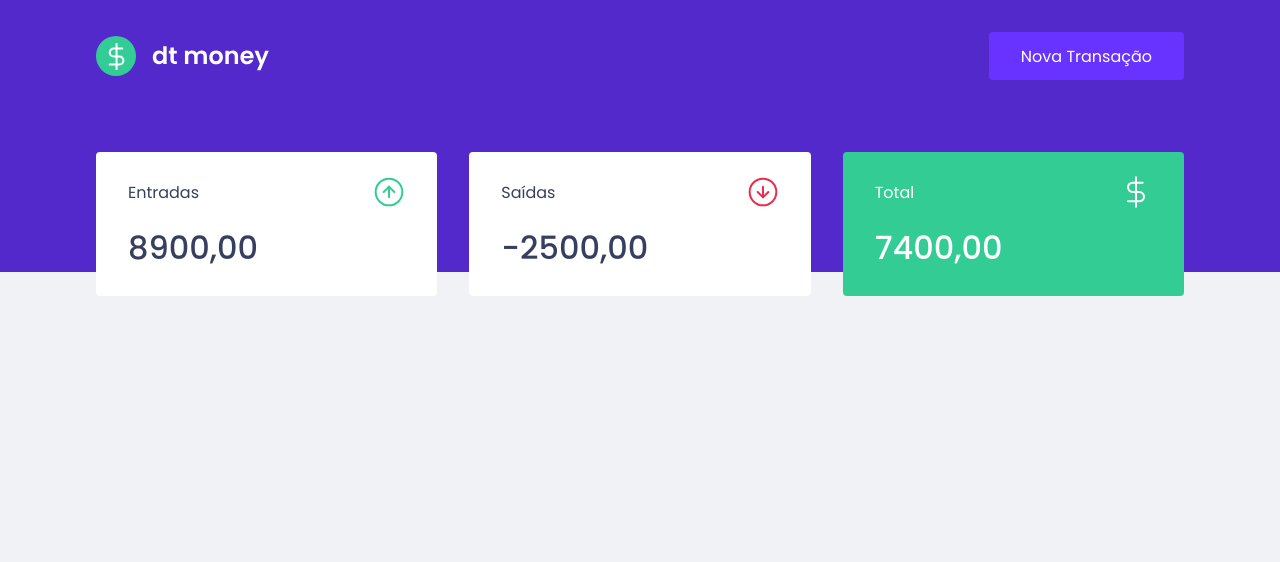
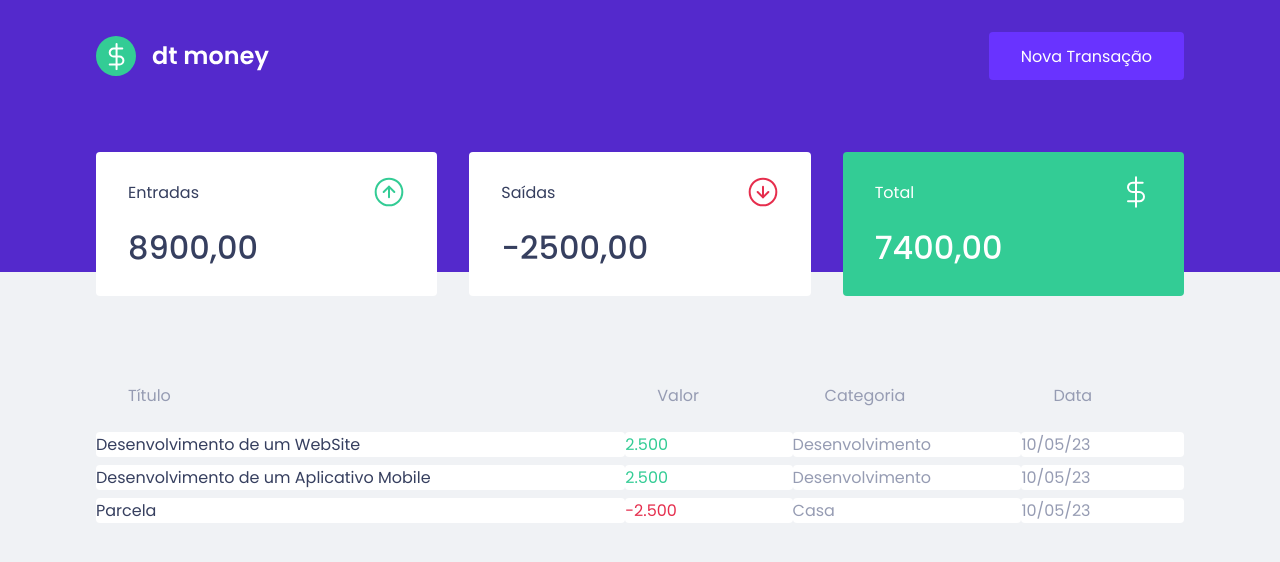
Before and after one commit to Davidflm/dm-money, a React (Create React App) app: page / in a window 1280 px wide. Shown: the top 562 px of the page. Built offline with nearby package versions, Linux system fonts and the light colour scheme.

Commit message:
TransactionsTable created and styled

```diff
--- a/src/components/Dashboard/index.tsx
+++ b/src/components/Dashboard/index.tsx
@@ -1,10 +1,12 @@
 import { Summary } from "../Summary";
+import { TransactionsTable } from "../TransactionsTable";
 import { Container } from "./style";
 
 export function Dashboard(){
   return (
     <Container>
       <Summary/>
+      <TransactionsTable/>
     </Container>
   )
 }
--- /dev/null
+++ b/src/components/TransactionsTable/index.tsx
@@ -0,0 +1,38 @@
+import { Container } from "./style";
+
+export function TransactionsTable() {
+  return (
+    <Container>
+      <table>
+        <thead>
+          <tr>
+            <th>Título</th>
+            <th>Valor</th>
+            <th>Categoria</th>
+            <th>Data</th>
+          </tr>
+        </thead>
+        <tbody>
+          <tr>
+            <td>Desenvolvimento de um WebSite</td>
+            <td className="deposit">2.500</td>
+            <td>Desenvolvimento</td>
+            <td>10/05/23</td>
+          </tr>
+          <tr>
+            <td>Desenvolvimento de um Aplicativo Mobile</td>
+            <td className="deposit">2.500</td>
+            <td>Desenvolvimento</td>
+            <td>10/05/23</td>
+          </tr>
+          <tr>
+            <td>Parcela</td>
+            <td className="withdraw">-2.500</td>
+            <td>Casa</td>
+            <td>10/05/23</td>
+          </tr>
+        </tbody>
+      </table>
+    </Container>
+  )
+}
--- /dev/null
+++ b/src/components/TransactionsTable/style.ts
@@ -0,0 +1,35 @@
+import styled from "styled-components";
+
+export const Container = styled.div`
+  margin-top: 4rem;
+
+  table{
+    width: 100%;
+    border-spacing: 0 0.5rem;
+
+    th{
+      color: var(--text-body);
+      font-weight: 400;
+      padding: 1rem 2rem;
+      text-align: left;
+      line-height: 1.5rem;
+    }
+    td{
+      padding: 1rem 2 rem;
+      border: 0;
+      background: var(--shape);
+      color: var(--text-body);
+      border-radius: 0.25rem;
+
+      &:first-child{
+        color: var(--text-title);
+      }
+      &.deposit {
+        color: var(--green);
+      }
+      &.withdraw{
+        color: var(--red);
+      }
+    }
+  }
+`
```
